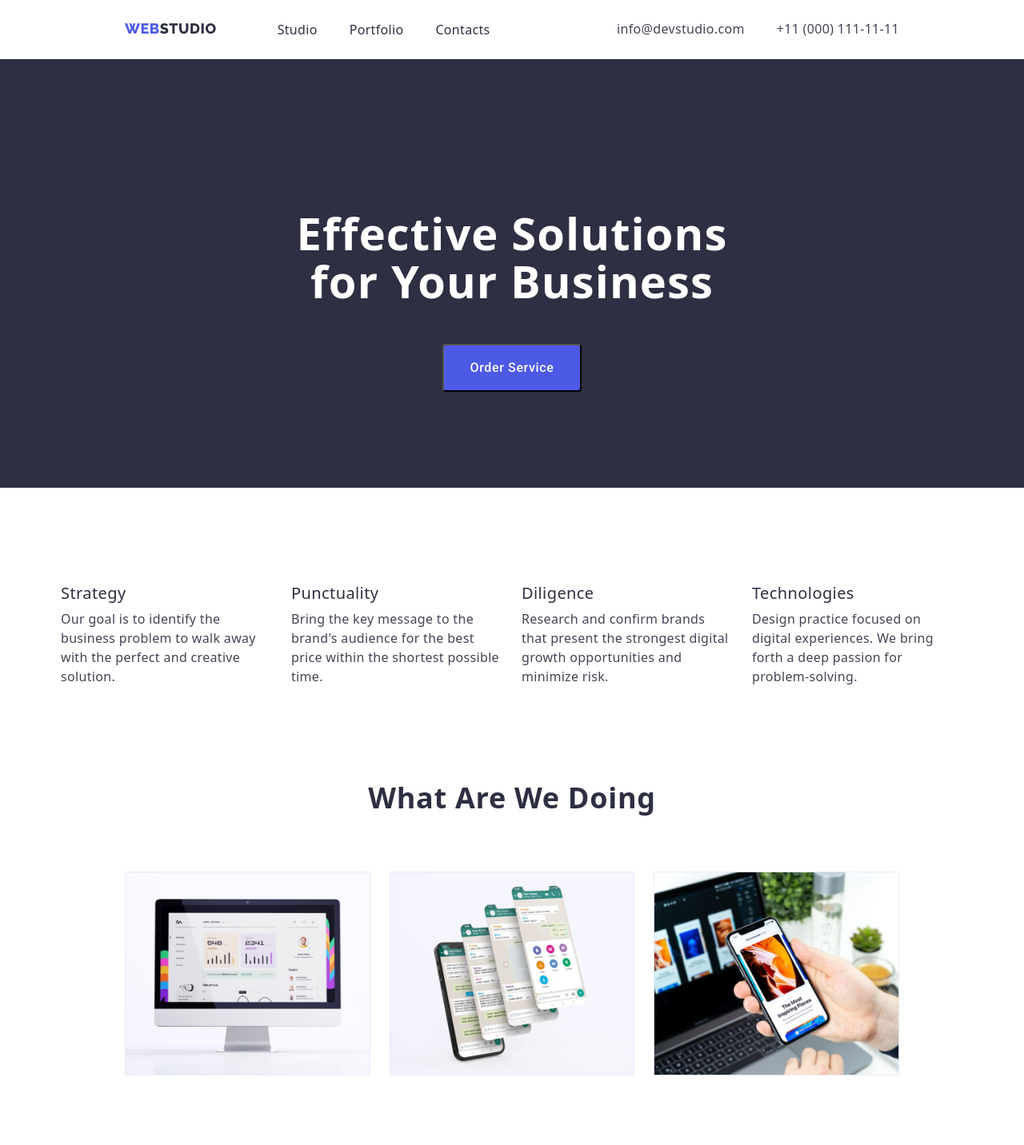
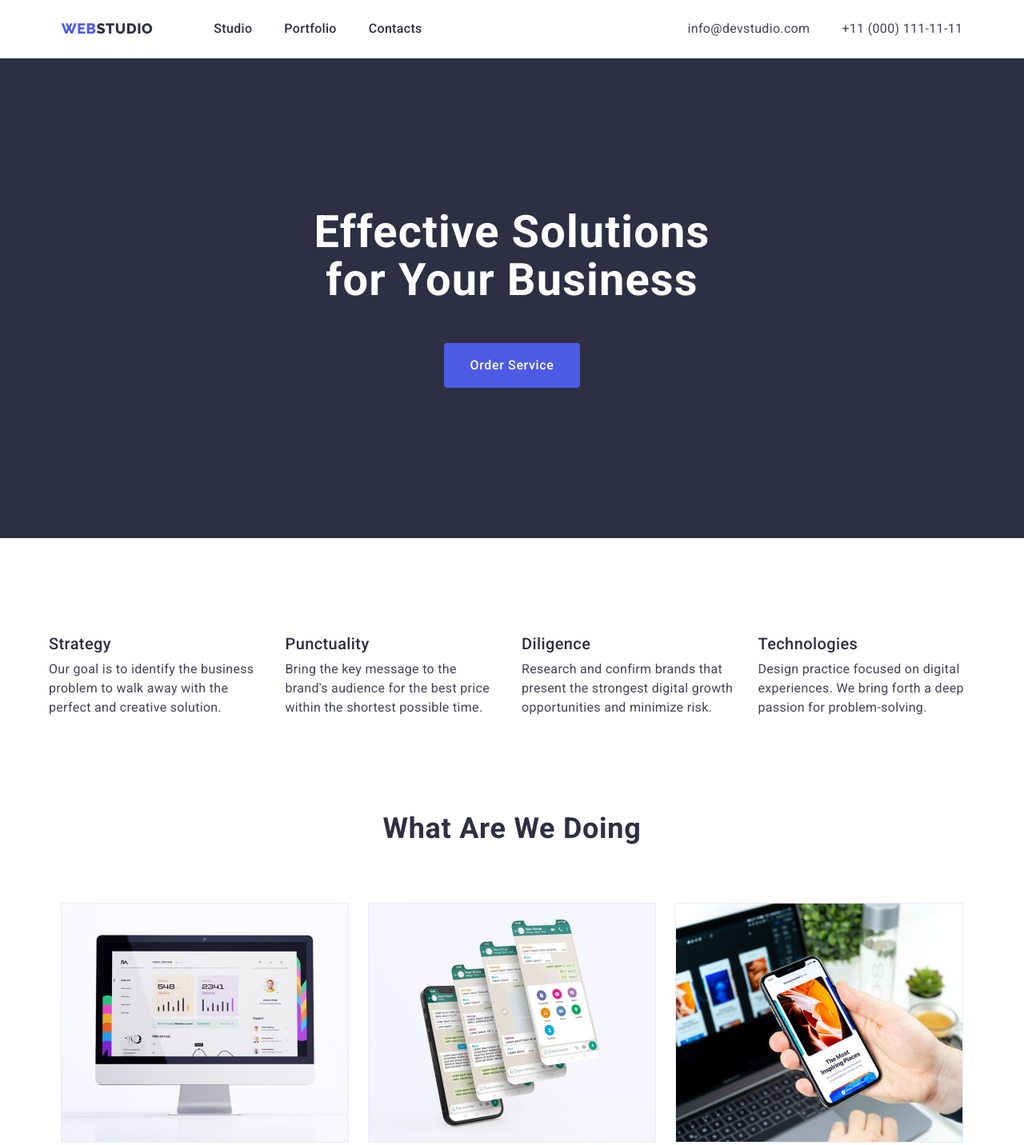
Before and after one commit to DemioSan/goit-markup-hw-03, a plain HTML site: page index.html in a window 1280 px wide. Shown: the top 1432 px of the page at 80% size. Drawn offline with nearby package versions, Linux system fonts and the light colour scheme.

Commit message:
main page - p1

```diff
--- a/css/styles.css
+++ b/css/styles.css
@@ -32,10 +32,6 @@ header .container {
   align-items: center;
 }
 
-.header-nav {
-  display: flex;
-}
-
 p {
   margin: 0;
 }
@@ -52,14 +48,10 @@ img {
   object-fit: cover;
 }
 
-section {
-  padding: 120px 156px;
-}
-
 .container {
   max-width: 1158px;
   margin: 0 auto;
-  padding: 0 16px;
+  padding: 0 15px;
 }
 
 .list {
@@ -84,6 +76,7 @@ section {
   line-height: 1.17;
   letter-spacing: 0.03em;
   text-transform: uppercase;
+  margin-right: 76px;
 }
 .span-header {
   color: var(--dark-color);
@@ -95,15 +88,11 @@ section {
 }
 .header {
   display: flex;
+
+  align-items: center;
   justify-content: space-between;
-  align-items: baseline;
-
-  padding: 24px 24px;
-
   box-sizing: border-box;
   border-bottom: 1px solid var(--accent-color);
-
-  padding: 24px 156px;
 }
 .header-link {
   display: flex;
@@ -111,8 +100,12 @@ section {
   font-weight: 500;
   font-size: 16px;
   line-height: 1.5;
+}
+.header-nav {
+  display: flex;
+  align-items: center;
 
-  margin-left: 76px;
+  margin-right: 332px;
 }
 
 .header-link-nav {
@@ -128,6 +121,12 @@ section {
   color: var(--prressed-state);
 }
 
+.header-nav-li {
+  display: flex;
+  padding: 24px 0;
+  gap: 40px;
+}
+
 address {
   font-size: 16px;
   color: var(--main-text-color);
@@ -136,6 +135,12 @@ address {
 }
 .address-link {
   display: flex;
+  gap: 40px;
+}
+
+.adress-li {
+  display: flex;
+  padding: 24px 0;
   gap: 40px;
 }
 
@@ -159,25 +164,24 @@ address {
 
 /*Hero image (Figma)/Section 1 (VSC)*/
 .section-one {
-  display: block;
-
+  padding: 188px 0;
   line-height: 1.07;
   background-color: var(--dark-color);
   letter-spacing: 0.02em;
+
+  display: flex;
+  justify-content: center;
 }
 .section-one-title {
   font-size: 56px;
-  text-align: center;
+
   color: var(--main-background-color);
   line-height: 1.07;
   letter-spacing: 0.02em;
   text-align: center;
 
-  padding-top: 68px;
-  padding-bottom: 48px;
-
-  display: flex;
-  justify-content: center;
+  max-width: 496px;
+  margin-bottom: 48px;
 }
 .button-order-service {
   background: var(--primary-brand-color);
@@ -189,10 +193,14 @@ address {
   font-family: "Roboto", sans-serif;
   cursor: pointer;
 
+  min-width: 169px;
+  height: 56px;
+  border: none;
+
   margin-left: auto;
   margin-right: auto;
 
-  display: flex;
+  display: block;
   flex-direction: row;
   align-items: flex-start;
   padding: 16px 32px;
@@ -215,10 +223,17 @@ address {
   background-color: var(--main-background-color);
 }
 
+.visually-hidden {
+  position: fixed;
+  transform: scale(0);
+}
+
 .section-two .container {
   display: flex;
   flex-wrap: wrap;
   gap: 24px;
+
+  padding: 120px 0;
 }
 
 .section-two-h {
@@ -234,13 +249,17 @@ address {
 .section-two-p {
   font-size: 16px;
   line-height: 1.5;
-  width: 264px;
+}
+
+.section-two-li {
+  width: calc((100% - 72px) / 4);
 }
 
 /* Section 2 (Figma)/Section 3 (VSC)*/
 
 .section-three {
   padding-top: 0;
+  padding-bottom: 120px;
 }
 
 .section-three-title {
@@ -251,13 +270,19 @@ address {
   line-height: 1.11;
   letter-spacing: 0.02em;
 
-  padding-bottom: 72px;
+  margin-bottom: 72px;
+}
+
+.section-three-li {
+  gap: 24px;
+  width: calc((100% - 48px) / 3);
 }
 
 /* Section 3 (Figma)/Section 4 (VSC)*/
 
 .section-four {
   background-color: var(--light-color);
+  padding: 120px 0;`
 }
 .team-card {
   background: var(--main-background-color);
@@ -268,11 +293,17 @@ address {
   flex-direction: column;
   justify-content: center;
   align-items: center;
-  padding: 0px 0px 32px;
+
+  width: calc((100% - 72px) / 4);
+  gap: 24px;
 
   box-shadow: 0px 1px 6px rgba(46, 47, 66, 0.08),
     0px 1px 1px rgba(46, 47, 66, 0.16), 0px 2px 1px rgba(46, 47, 66, 0.08);
   border-radius: 0px 0px 4px 4px;
+}
+
+.personal-card{
+  padding: 32px 16px;
 }
 .section-four-main-title {
   font-size: 36px;
@@ -293,19 +324,19 @@ address {
   font-size: 20px;
   line-height: 1.2;
 
-  padding-top: 32px;
-  padding-bottom: 8px;
+  margin-bottom: 8px;
 }
 .section-four-p {
   font-size: 16px;
   text-align: center;
+
 }
 
 /*Footer*/
 .footer {
   background: var(--dark-color);
 
-  padding: 100px 156px;
+   padding: 100px 0;
 }
 .footer .container {
   justify-content: space-between;
--- a/index.html
+++ b/index.html
@@ -11,7 +11,7 @@
       href="https://fonts.googleapis.com/css2?family=Raleway:wght@800&family=Roboto:wght@400;500;700;900&display=swap"
       rel="stylesheet"
     />
-    <link rel="stylesheet" href="./css/styles.css" />
+
     <link
       rel="stylesheet"
       href="https://cdnjs.cloudflare.com/ajax/libs/modern-normalize/2.0.0/modern-normalize.min.css"
@@ -19,11 +19,14 @@
       crossorigin="anonymous"
       referrerpolicy="no-referrer"
     />
+
+    <link rel="stylesheet" href="./css/styles.css" />
   </head>
 
   <body>
     <!-- TOP LINE bg-->
     <header class="header">
+      <div class="container">
         <!-- Menu Nav-->
         <nav class="header-nav">
           <!-- Logo-->
@@ -32,15 +35,15 @@
           >
 
           <ul class="header-link list">
-          <li class="link">
+            <li class="header-nav-li link">
               <a href="./index.html" class="header-link-nav link">Studio</a>
             </li>
-          <li class="link">
+            <li class="header-nav-li link">
               <a href="./portfolio.html" class="header-link-nav link"
                 >Portfolio</a
               >
             </li>
-          <li class="link">
+            <li class="header-nav-li link">
               <a href="" class="header-link-nav link">Contacts</a>
             </li>
           </ul>
@@ -49,41 +52,45 @@
         <!-- email-tel-->
         <address class="special-teg-address">
           <ul class="address-link list">
-          <li class="link">
+            <li class="adress-li link">
               <a href="mailto:info@devstudio.com" class="address-link-nav link"
                 >info@devstudio.com</a
               >
             </li>
-          <li class="link">
+            <li class="adress-li link">
               <a href="tel:+110001111111" class="address-link-nav link"
                 >+11 (000) 111-11-11</a
               >
             </li>
           </ul>
         </address>
+      </div>
     </header>
 
     <main>
       <!--Hero image (Figma)/Section 1 (VSC)-->
       <section class="section-one">
+        <div class="container">
           <h1 class="section-one-title">
             Effective Solutions <br />for Your Business
           </h1>
           <button type="button" class="button-order-service">
             Order Service
           </button>
+        </div>
       </section>
 
       <!-- Section 1 (Figma)/Section 2 (VSC)-->
       <section class="section-two">
-        <h2 hidden>Features</h2>
+        <div class="container">
+          <h2 class="visually-hidden">Features</h2>
 
           <ul class="list">
             <li class="section-two-li">
               <h3 class="section-two-h">Strategy</h3>
               <p class="section-two-p">
-              Our goal is to identify the business problem to walk away with the
-              perfect and creative solution.
+                Our goal is to identify the business problem to walk away with
+                the perfect and creative solution.
               </p>
             </li>
 
@@ -111,14 +118,16 @@
               </p>
             </li>
           </ul>
+        </div>
       </section>
 
       <!-- Section 2 (Figma)/Section 3 (VSC)-->
       <section class="section-three">
+        <div class="container">
           <h2 class="section-three-title">What are we doing</h2>
 
           <ul class="list">
-          <li>
+            <li class="section-three-li">
               <img
                 src="./images/example_web_page.jpg"
                 width="360"
@@ -126,7 +135,7 @@
               />
             </li>
 
-          <li>
+            <li class="section-three-li">
               <img
                 src="./images/example_mobile_chat.jpg"
                 width="360"
@@ -134,7 +143,7 @@
               />
             </li>
 
-          <li>
+            <li class="section-three-li">
               <img
                 src="./images/example_mobile_app.jpg"
                 width="360"
@@ -142,10 +151,12 @@
               />
             </li>
           </ul>
+        </div>
       </section>
 
       <!-- Section 3 (Figma)/Section 4 (VSC)-->
       <section class="section-four">
+        <div class="container">
           <h2 class="section-four-main-title">Our Team</h2>
 
           <ul class="list">
@@ -156,8 +167,10 @@
                 height="260"
                 alt="Mark_Guerrero"
               />
+              <div class="personal-card">
                 <h3 class="section-four-title">Mark Guerrero</h3>
                 <p class="section-four-p">Product Designer</p>
+              </div>
             </li>
 
             <li class="team-card">
@@ -167,8 +180,10 @@
                 height="260"
                 alt="Tom Ford"
               />
+              <div class="personal-card">
                 <h3 class="section-four-title">Tom Ford</h3>
                 <p class="section-four-p">Frontend Developer</p>
+              </div>
             </li>
 
             <li class="team-card">
@@ -178,8 +193,10 @@
                 height="260"
                 alt="Camila Garcia"
               />
+              <div class="personal-card">
                 <h3 class="section-four-title">Camila Garcia</h3>
                 <p class="section-four-p">Marketing</p>
+              </div>
             </li>
 
             <li class="team-card">
@@ -189,22 +206,27 @@
                 height="260"
                 alt="Daniel Wilson"
               />
+              <div class="personal-card">
                 <h3 class="section-four-title">Daniel Wilson</h3>
                 <p class="section-four-p">UI Designer</p>
+              </div>
             </li>
           </ul>
+        </div>
       </section>
     </main>
 
     <footer class="footer">
+      <div class="container">
         <a href="./index.html" class="logo link"
           >Web<span class="span-footer">Studio</span></a
         >
 
         <p class="footer-p">
-        Increase the flow of customers and sales for your business with digital
-        marketing & growth solutions.
+          Increase the flow of customers and sales for your business with
+          digital marketing & growth solutions.
         </p>
+      </div>
     </footer>
   </body>
 </html>
```
Also changed, not shown: portfolio.html (+10 -6 lines). Lines whose indentation alone changed are shown as unchanged.
